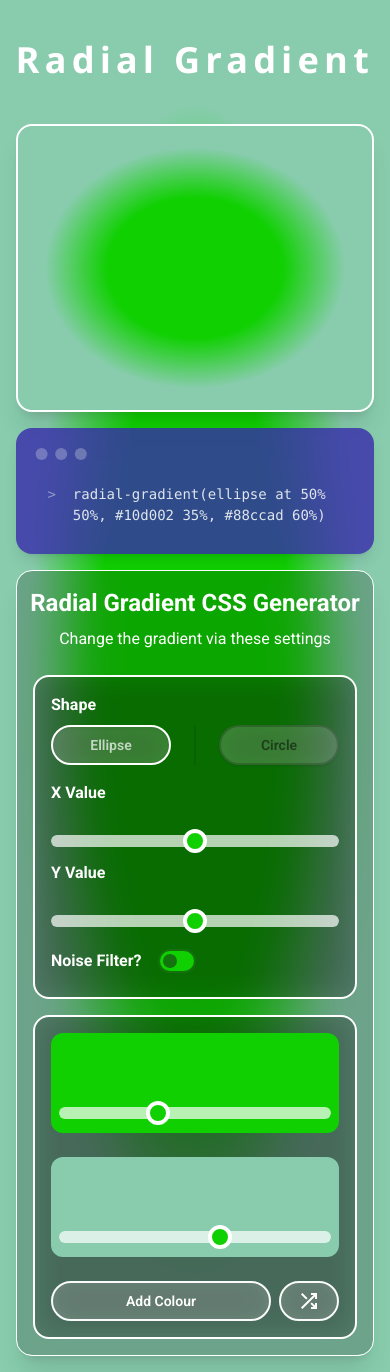
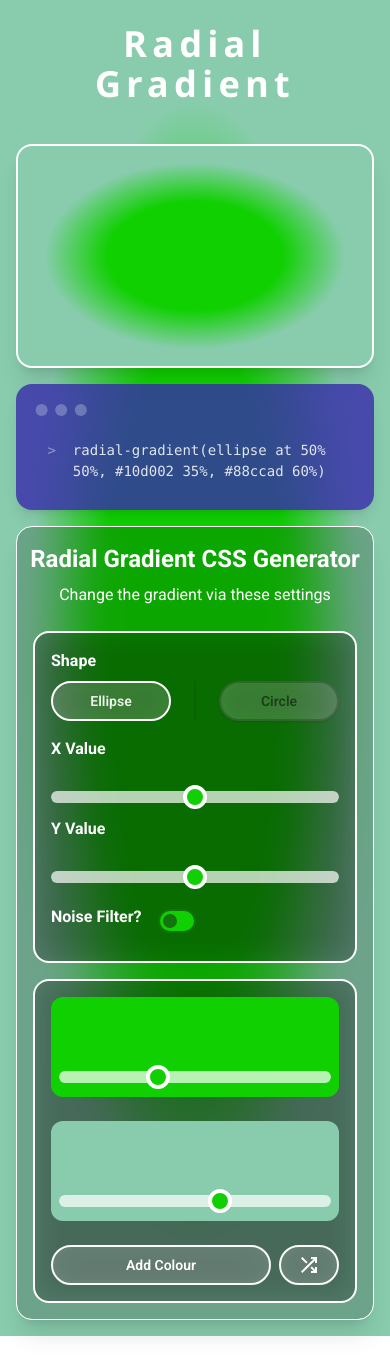
Before and after one commit to jonathancklee1/radial-gradient-generator, a React (Vite) app: page / in a window 390 px wide. After the commit the page ends 1336 px from the top, so only its background shows below. Built offline with nearby package versions, Linux system fonts and the light colour scheme.

Commit message:
Added more filter options

```diff
--- a/src/components/AppHeader.tsx
+++ b/src/components/AppHeader.tsx
@@ -1,7 +1,7 @@
 export default function AppHeader() {
     return (
-        <header className="w-full pt-8 pb-5">
-            <h1 className="font-coiny m-2 text-center text-4xl font-bold tracking-[.15em] lg:text-4xl">
+        <header className="w-full">
+            <h1 className="font-coiny p-6 text-center text-4xl font-bold tracking-[.15em] md:tracking-[.5em] lg:text-4xl">
                 Radial Gradient
             </h1>
         </header>
--- a/src/components/ButtonToggle.tsx
+++ b/src/components/ButtonToggle.tsx
@@ -1,27 +1,37 @@
-import useGradientStore from '../store/GradientStore';
-
-export default function ButtonToggle() {
-    const { gradient, setShape } = useGradientStore();
+interface ButtonToggles {
+    label: string;
+    handleClick: () => void;
+    isActive?: boolean;
+}
+export default function ButtonToggle({
+    button1,
+    button2,
+    label,
+}: {
+    button1: ButtonToggles;
+    button2: ButtonToggles;
+    label: string;
+}) {
     return (
         <>
-            <p className="mb-2 text-left font-bold">Shape</p>
+            <p className="mb-2 text-left font-bold">{label}</p>
             <div className="flex w-full gap-4">
                 <button
-                    className={`btn glass-light border-black/20 ${gradient.shape === 'ellipse' ? 'btn-active border-white text-white/70 inset-shadow-sm' : 'text-black/50 shadow-sm'} flex-1`}
+                    className={`btn glass-light border-black/20 ${button1.isActive ? 'btn-active border-white text-white/90 inset-shadow-sm' : 'text-black/50 shadow-sm'} flex-1`}
                     onClick={() => {
-                        setShape('ellipse');
+                        button1.handleClick();
                     }}
                 >
-                    Ellipse
+                    {button1.label}
                 </button>
                 <div className="divider divider-horizontal m-0"></div>
                 <button
-                    className={`btn glass-light border-black/20 ${gradient.shape === 'circle' ? 'btn-active border-white text-white/70 inset-shadow-sm' : 'text-black/50 shadow-sm'} flex-1`}
+                    className={`btn glass-light border-black/20 ${button2.isActive ? 'btn-active border-white text-white/90 inset-shadow-sm' : 'text-black/50 shadow-sm'} flex-1`}
                     onClick={() => {
-                        setShape('circle');
+                        button2.handleClick();
                     }}
                 >
-                    Circle
+                    {button2.label}
                 </button>
             </div>
         </>
--- a/src/components/Canvas.tsx
+++ b/src/components/Canvas.tsx
@@ -4,7 +4,7 @@ export default function Canvas() {
     const { getCssString } = useGradientStore();
     return (
         <div
-            className="mx-auto h-72 w-full overflow-hidden rounded-2xl border-2 border-white shadow-xl"
+            className="mx-auto h-56 w-full overflow-hidden rounded-2xl border-2 border-white shadow-xl md:h-64"
             style={{ background: getCssString() }}
         >
             <div
--- a/src/components/ControlsBlock.tsx
+++ b/src/components/ControlsBlock.tsx
@@ -5,24 +5,46 @@ import ColourBlock from './ColourBlock';
 import Slider from './Slider';
 
 export default function ControlsBlock() {
-    const { gradient, setX, setY, addColour, shuffleColours, setNoiseFilter, noiseFilter } =
-        useGradientStore();
+    const {
+        gradient,
+        setX,
+        setY,
+        addColour,
+        shuffleColours,
+        setNoiseFilter,
+        noiseFilter,
+        setShape,
+    } = useGradientStore();
+    console.log(noiseFilter);
     return (
         <div className="glass-dark mx-auto flex w-full flex-col gap-2 rounded-2xl border border-white bg-clip-padding pt-4 text-center shadow-xl md:p-8">
             <h2 className="font-roboto text-2xl font-bold">Radial Gradient CSS Generator</h2>
             <h3>Change the gradient via these settings</h3>
             <div className="flex w-full flex-col gap-4 rounded-2xl p-4 md:flex-row md:gap-8">
                 <div className="glass-dark h-fit flex-1 rounded-2xl border-2 border-white p-4">
-                    <ButtonToggle />
+                    <ButtonToggle
+                        button1={{
+                            label: 'Ellipse',
+                            handleClick: () => setShape('ellipse'),
+                            isActive: gradient.shape === 'ellipse',
+                        }}
+                        button2={{
+                            label: 'Circle',
+                            handleClick: () => setShape('circle'),
+                            isActive: gradient.shape === 'circle',
+                        }}
+                        label="Shape"
+                    />
                     <div className="mt-4 flex flex-col gap-2 md:order-3">
                         <Slider property="X" value={gradient.position.x} handleChange={setX} />
                         <Slider property="Y" value={gradient.position.y} handleChange={setY} />
                     </div>
-                    <div className="mt-4 flex gap-4">
+                    <div className="mt-4 flex flex-col gap-2">
+                        <div className="flex items-center gap-4">
                             <p className="mb-2 text-left font-bold">Noise Filter?</p>
                             <input
                                 type="checkbox"
-                            className="toggle"
+                                className="toggle checked:border-white checked:text-white"
                                 onChange={(e) => {
                                     if (e.target.checked) {
                                         setNoiseFilter({
@@ -39,8 +61,61 @@ export default function ControlsBlock() {
                                 style={{ backgroundColor: gradient.colours[0].hex }}
                             />
                         </div>
+                        <div>
+                            <div
+                                className={`flex flex-col gap-2 overflow-hidden transition-all duration-500 ease-in-out ${noiseFilter.visible ? 'max-h-80' : 'max-h-0'}`}
+                            >
+                                <ButtonToggle
+                                    button1={{
+                                        label: 'Turbulence',
+                                        handleClick: () =>
+                                            setNoiseFilter({ ...noiseFilter, type: 'turbulence' }),
+                                        isActive: noiseFilter.type === 'turbulence',
+                                    }}
+                                    button2={{
+                                        label: 'Fractal Noise',
+                                        handleClick: () =>
+                                            setNoiseFilter({
+                                                ...noiseFilter,
+                                                type: 'fractalNoise',
+                                            }),
+                                        isActive: noiseFilter.type === 'fractalNoise',
+                                    }}
+                                    label="Filter Type"
+                                />
+                                <Slider
+                                    property="Base Frequency"
+                                    value={noiseFilter.baseFrequency}
+                                    handleChange={(value) =>
+                                        setNoiseFilter({ ...noiseFilter, baseFrequency: value })
+                                    }
+                                    min={0.01}
+                                    max={1}
+                                    step={0.01}
+                                />
+                                <Slider
+                                    property="Octaves"
+                                    value={noiseFilter.numOctaves}
+                                    handleChange={(value) =>
+                                        setNoiseFilter({ ...noiseFilter, numOctaves: value })
+                                    }
+                                    min={1}
+                                    max={5}
+                                />
+                                <Slider
+                                    property="Seed"
+                                    value={noiseFilter.seed}
+                                    handleChange={(value) =>
+                                        setNoiseFilter({ ...noiseFilter, seed: value })
+                                    }
+                                    min={0}
+                                    max={10}
+                                />
                             </div>
-                <div className="glass-dark flex flex-1 flex-col gap-4 rounded-2xl border-2 border-white p-4">
+                        </div>
+                    </div>
+                </div>
+                <div className="glass-dark flex h-fit flex-1 flex-col gap-4 rounded-2xl border-2 border-white p-4">
                     {gradient.colours.map((colour, index) => (
                         <ColourBlock
                             key={index}
--- a/src/components/NoiseFilter.tsx
+++ b/src/components/NoiseFilter.tsx
@@ -9,6 +9,7 @@ export function NoiseFilter() {
                     type={noiseFilter?.type || 'turbulence'}
                     baseFrequency={noiseFilter?.baseFrequency || 0.5}
                     numOctaves={noiseFilter?.numOctaves || 2}
+                    seed={noiseFilter?.seed || 0}
                     result="turbulence"
                 />
             </filter>
--- a/src/components/Slider.tsx
+++ b/src/components/Slider.tsx
@@ -5,9 +5,20 @@ interface SliderProps {
     value: number;
     handleChange: (value: number, index?: number) => void;
     onChangePicker?: () => void;
+    min?: number;
+    max?: number;
+    step?: number;
 }
 
-export default function Slider({ property, value, handleChange, onChangePicker }: SliderProps) {
+export default function Slider({
+    property,
+    value,
+    handleChange,
+    onChangePicker,
+    min = 0,
+    max = 100,
+    step = 1,
+}: SliderProps) {
     const isHex = property?.startsWith('#');
     const { gradient } = useGradientStore();
     return (
@@ -39,9 +50,10 @@ export default function Slider({ property, value, handleChange, onChangePicker }
 
             <input
                 type="range"
-                min={0}
-                max="100"
+                min={min}
+                max={max}
                 value={value}
+                step={step}
                 className="range mt-2 w-full [--range-bg:rgba(255,255,255,0.7)] [--range-fill:0]"
                 style={
                     {
--- a/src/store/GradientStore.ts
+++ b/src/store/GradientStore.ts
@@ -11,6 +11,7 @@ interface NoiseFilter {
     numOctaves: number;
     visible: boolean;
     type: 'turbulence' | 'fractalNoise';
+    seed: number;
 }
 interface GradientStore {
     gradient: {
@@ -45,6 +46,7 @@ const useGradientStore = create<GradientStore>((set) => ({
         numOctaves: 2,
         visible: false,
         type: 'turbulence',
+        seed: 0,
     },
     setNoiseFilter: (filter: NoiseFilter) => set({ noiseFilter: filter }),
     addColour: () =>
```
Lines whose indentation alone changed are shown as unchanged.
